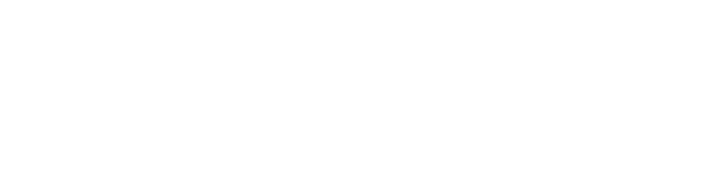
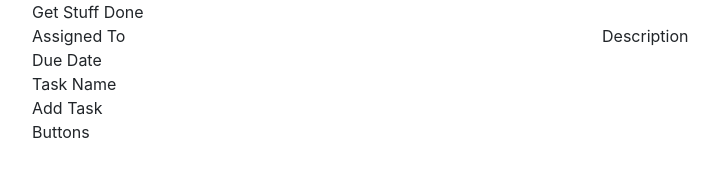
Before and after one commit to cristianboise/get-stuff-done-app, a plain HTML site: page index.html in a window 1280 px wide. Shown: the whole page, without its empty margins (38-757 px from the left). Drawn offline with nearby package versions, Linux system fonts and the light colour scheme.

Commit message:
Make grid for Header

```diff
--- a/index.html
+++ b/index.html
@@ -7,5 +7,20 @@
         <link rel="stylesheet" href="https://cdn.jsdelivr.net/npm/bootstrap@4.6.1/dist/css/bootstrap.min.css" integrity="sha384-zCbKRCUGaJDkqS1kPbPd7TveP5iyJE0EjAuZQTgFLD2ylzuqKfdKlfG/eSrtxUkn" crossorigin="anonymous">
     </head>
     <body>
+        <div class="container">
+            <div class="row">Get Stuff Done</div>
+            <div class="row">
+                <div class="col">
+                    <div class="row">Assigned To</div>
+                    <div class="row">Due Date</div>
+                    <div class="row">Task Name</div>
+                </div>
+                <div class="col">
+                    <div class="row">Description</div>
+                </div>
+            </div>
+            <div class="row">Add Task</div>
+            <div class="row">Buttons</div>
+        </div>
     </body>
 </html>
```
